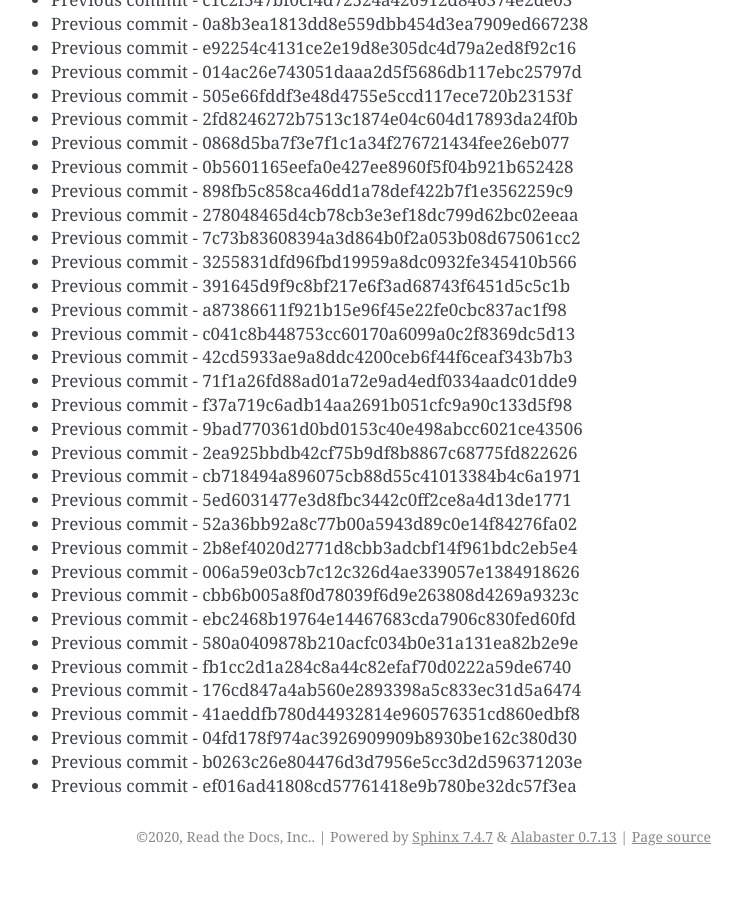
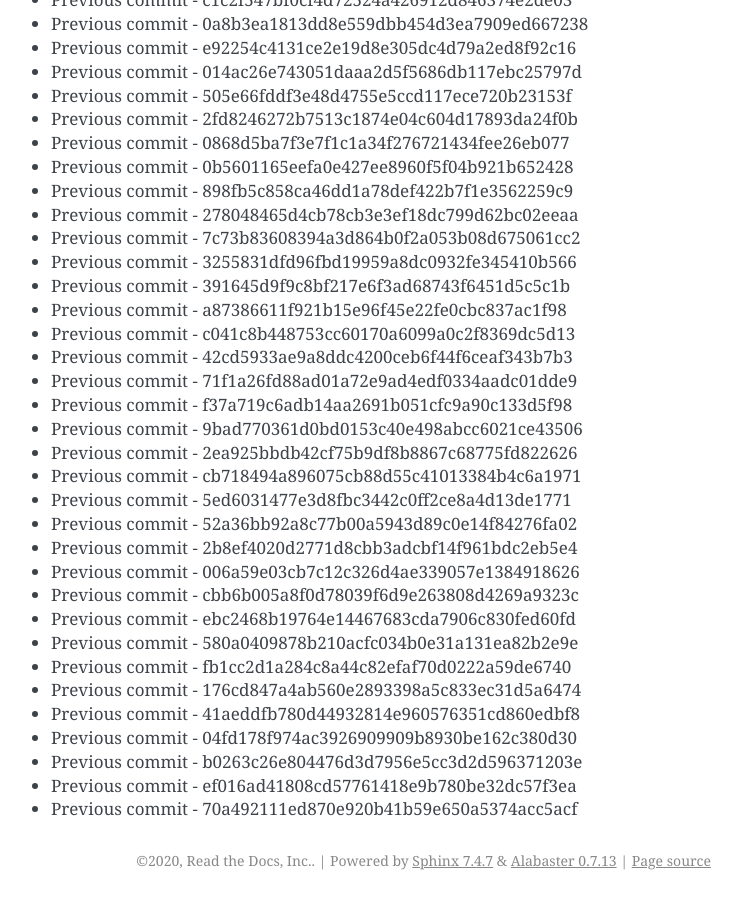
Before and after one commit to readthedocs/rtd-git-stresstest, a Sphinx documentation site: the page built from docs/updates.rst, in a window 1280 px wide and 900 px high, scrolled down 67334 px. Shown: the whole window, without its empty margins (399-1141 px from the left). Built offline with Sphinx 7.4.7, drawn with Linux system fonts in a browser that asks for light colours; before the commit the page ends 68210 px from its top, so only the background shows below that.

Commit message:
Generating commit from previous: 70a492111ed870e920b41b59e650a5374acc5acf

```diff
--- a/docs/updates.rst
+++ b/docs/updates.rst
@@ -2861,3 +2861,4 @@ It can be tested for any performance characteristics.
 * Previous commit - 04fd178f974ac3926909909b8930be162c380d30
 * Previous commit - b0263c26e804476d3d7956e5cc3d2d596371203e
 * Previous commit - ef016ad41808cd57761418e9b780be32dc57f3ea
+* Previous commit - 70a492111ed870e920b41b59e650a5374acc5acf
```
